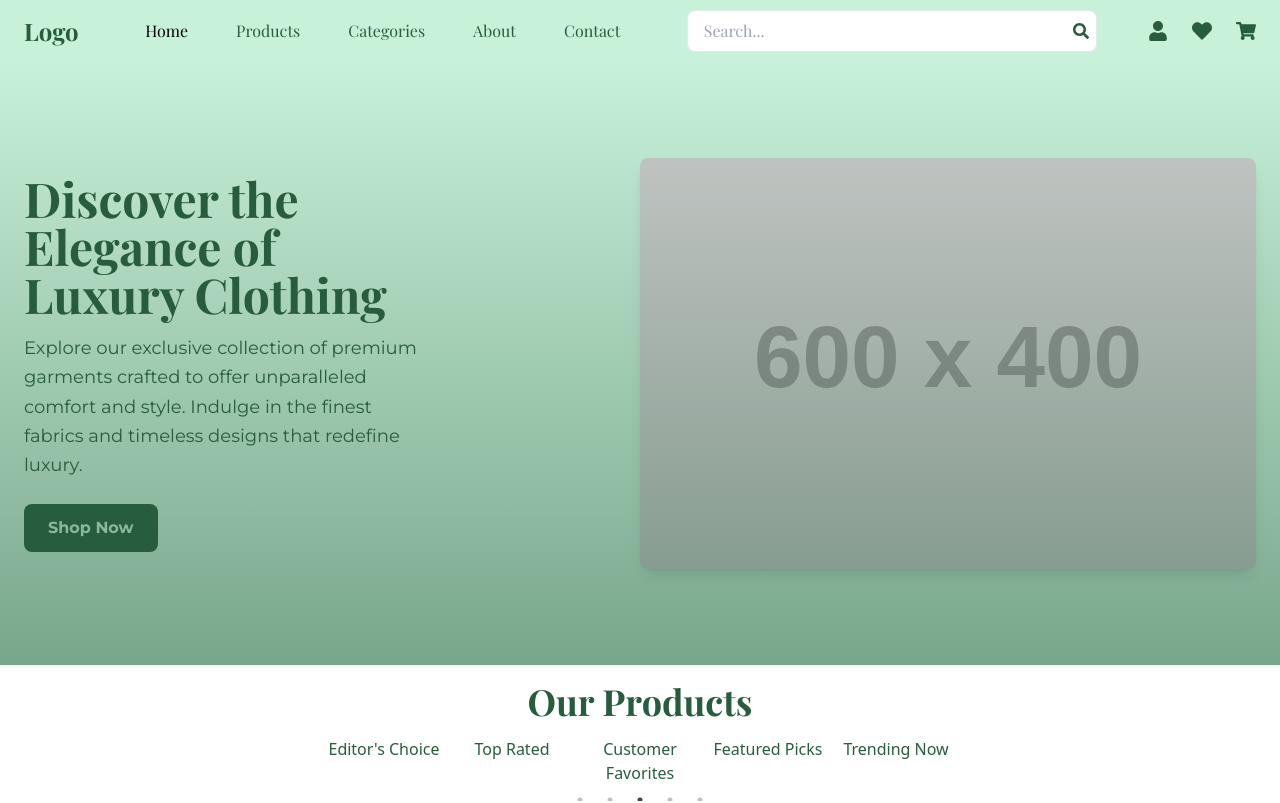
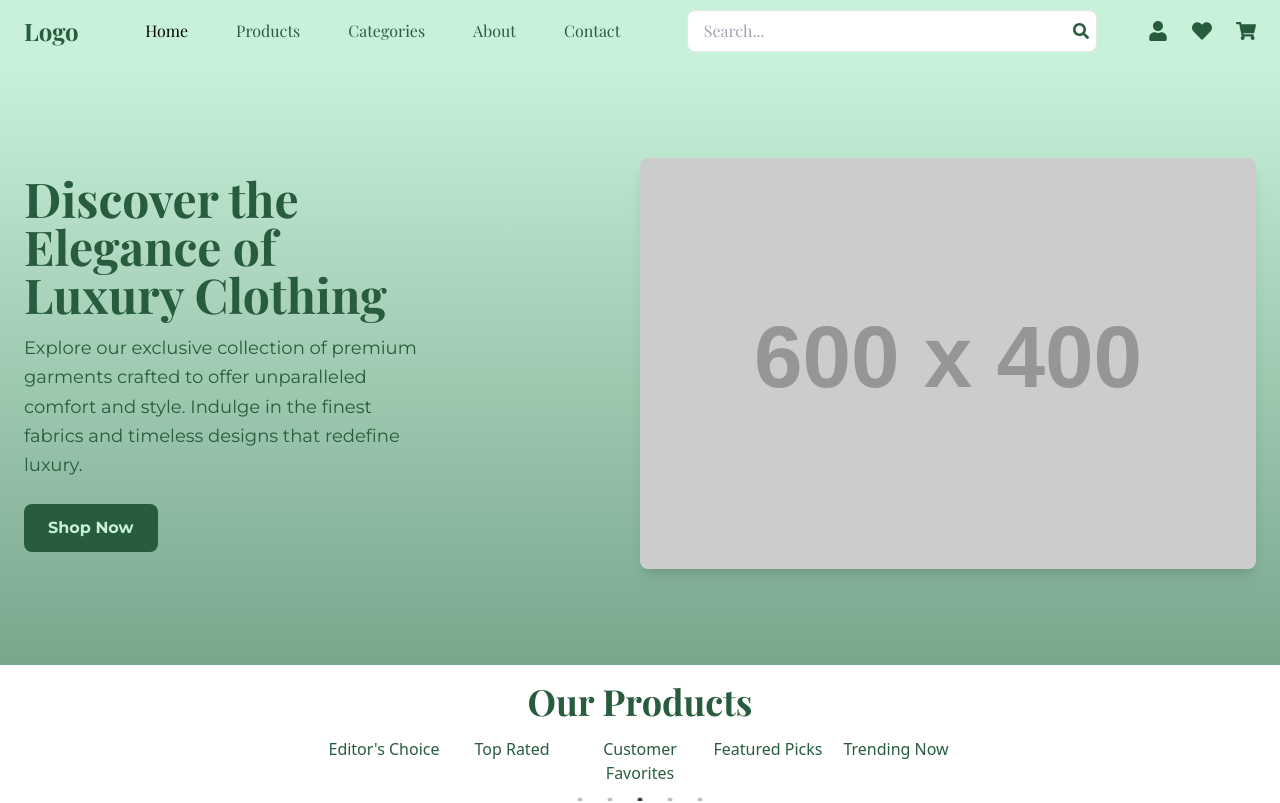
Before and after one commit to Pushparaj13811/Cladily-Frontend, a React (Vite) app in the folder Frontend/: page / in a window 1280 px wide. Shown: the top 803 px of the page. Built offline with nearby package versions, Linux system fonts and the light colour scheme.

Commit message:
refactor: Update HeroSection component with new color scheme and button styles

```diff
--- a/Frontend/src/components/Sections/HeroSection.jsx
+++ b/Frontend/src/components/Sections/HeroSection.jsx
@@ -5,18 +5,21 @@ import { Link } from 'react-router-dom';
 
 const HeroSection = () => {
     return (
-        <section className="relative bg-[#c8f1d9] text-[#285c3f] py-16 lg:py-24">
+        <section className="relative bg-primary text-secondary py-16 lg:py-24">
             <div className="container mx-auto px-4 lg:px-6">
                 <div className="flex flex-col-reverse lg:flex-row items-center justify-between">
                     {/* Text Content */}
-                    <div className="lg:w-1/3 mb-12 lg:mb-0">
+                    <div className="lg:w-1/3 mb-12 lg:mb-0 relative z-10">
                         <h1 className="text-4xl font-heading lg:text-5xl font-bold mb-4 leading-tight">
                             Discover the Elegance of Luxury Clothing
                         </h1>
                         <p className="text-lg font-body mb-6 leading-relaxed">
                             Explore our exclusive collection of premium garments crafted to offer unparalleled comfort and style. Indulge in the finest fabrics and timeless designs that redefine luxury.
                         </p>
-                        <Link to="/shop" className="inline-block font-body bg-[#285c3f] text-[#c8f1d9] hover:bg-[#285c4f] py-3 px-6 rounded-lg font-semibold">
+                        <Link
+                            to="/shop"
+                            className="inline-block font-body bg-secondary text-primary hover:bg-tertery py-3 px-6 rounded-lg font-semibold relative z-20"
+                        >
                             Shop Now
                         </Link>
                     </div>
@@ -26,14 +29,14 @@ const HeroSection = () => {
                         <img
                             src="https://via.placeholder.com/600x400"
                             alt="Luxury Clothing"
-                            className="w-full h-auto rounded-lg shadow-lg"
+                            className="w-full h-auto rounded-lg shadow-lg relative z-10"
                         />
                     </div>
                 </div>
             </div>
 
             {/* Decorative Overlay */}
-            <div className="absolute inset-0 bg-gradient-to-t from-[#285c3f] to-transparent opacity-50"></div>
+            <div className="absolute inset-0 bg-gradient-to-t from-secondary to-transparent opacity-50 z-0"></div>
         </section>
     );
 };
```
